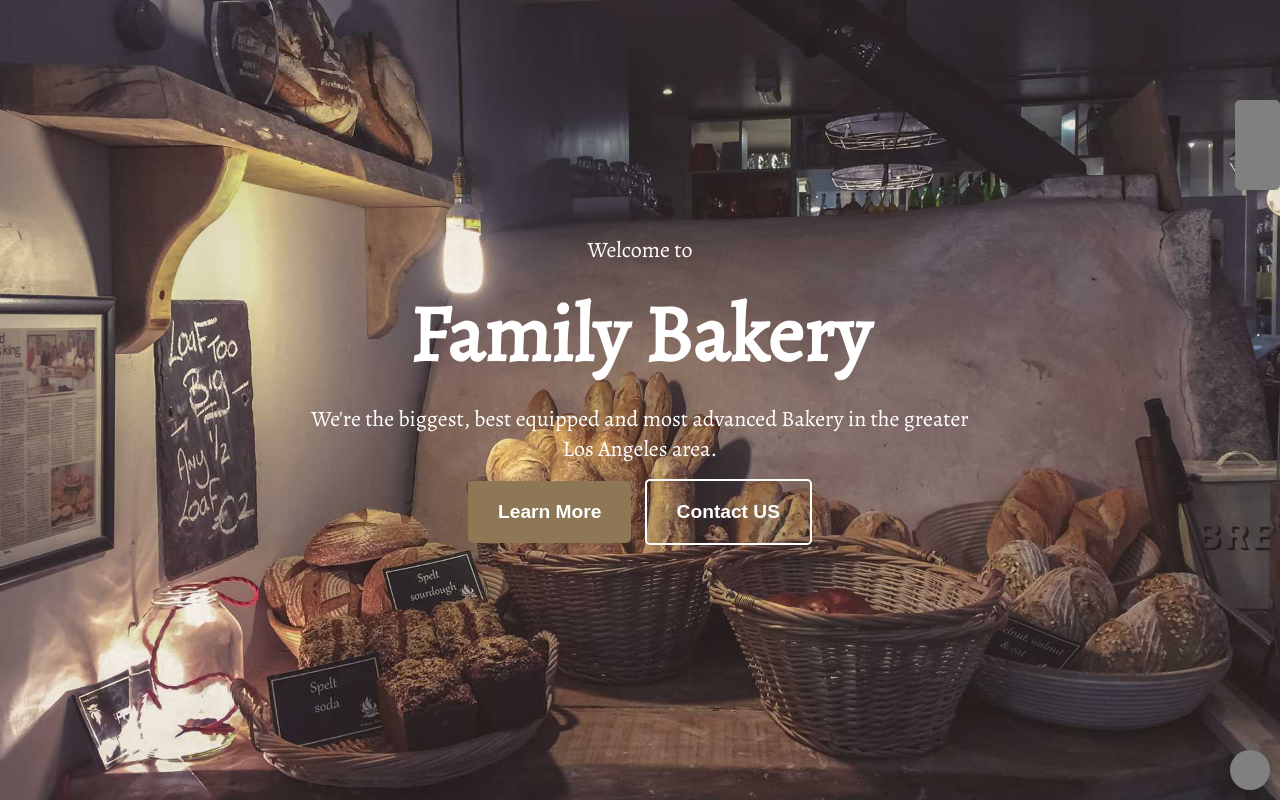
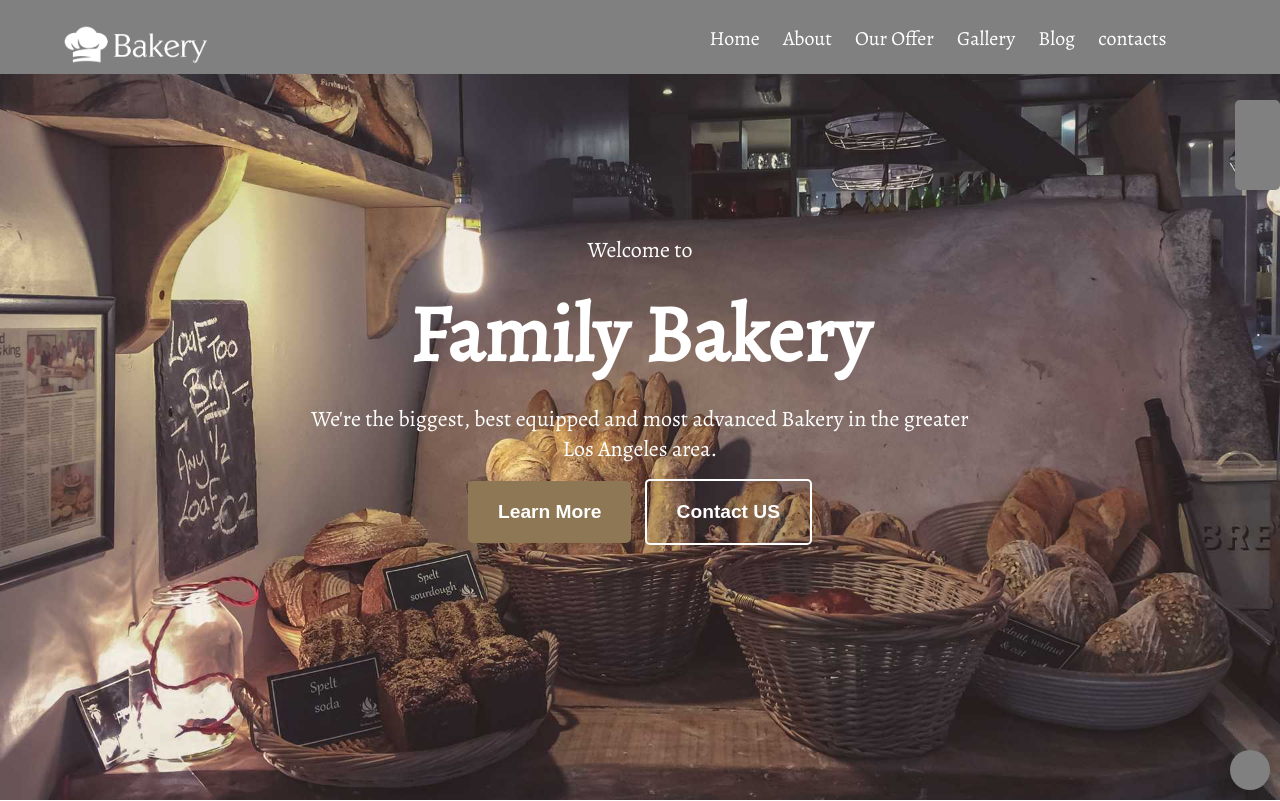
Before and after one commit to Mohamed-Cs99/Bakery, a plain HTML site: page Bakery_v1/index.html in a window 1280 px wide. Shown: the top 801 px of the page. Drawn offline with nearby package versions, Linux system fonts and the light colour scheme.

Commit message:
added nav bar

```diff
--- a/Bakery_v1/index.html
+++ b/Bakery_v1/index.html
@@ -11,7 +11,30 @@
 
 <body>
 
+
+
+
+
     <div class="home">
+
+        <div class="navbar">
+            <div class="container ">
+                <div class=" nav logo">
+                    <img src="Bakery_imgs/bakery-light-1.png" alt="logo">
+                </div>
+                <div class="nav">
+                    <span>Home</span>
+                    <span>About</span>
+                    <span>Our Offer</span>
+                    <span>Gallery</span>
+                    <span>Blog</span>
+                    <span>contacts</span>
+                </div>
+                <div class="clr"></div>
+            </div>
+        </div>
+
+
         <div class="side">
 
         </div>
@@ -231,12 +254,12 @@
             <div class="clr"></div>
         </div>
     </div>
-   <div class="final-sec">
+    <div class="final-sec">
 
-           <img src="Bakery_imgs/bakery-light-1.png" alt="Bakery">
-           <p>Copyright 2017. All rights reserved.</p>
+        <img src="Bakery_imgs/bakery-light-1.png" alt="Bakery">
+        <p>Copyright 2017. All rights reserved.</p>
 
-   </div>
+    </div>
 
 
 
--- a/Bakery_v1/style.css
+++ b/Bakery_v1/style.css
@@ -7,6 +7,44 @@ body {
     padding: 0;
     box-sizing: border-box;
 }
+
+/* Nav Bar */
+.navbar {
+
+    position: fixed;
+    top: 0;
+    right: 0;
+    left: 0;
+    background-color: gray
+}
+
+.nav {
+    width: 50%;
+    float: left;
+    padding-top: 25px;
+}
+
+.nav span {
+
+    margin-left: 20px;
+    font-size: 20px;
+    color: white;
+}
+
+.logo {
+
+    text-align: left;
+}
+
+.logo img {
+
+    width: 25%;
+    padding-bottom: 10px;
+}
+
+
+
+
 
 /* Fixied Side BAr */
 .side {
@@ -288,16 +326,17 @@ body {
 /*Ending of about section  */
 
 
-.final-sec{
+.final-sec {
     background-color: #353330;
     text-align: center;
     padding-bottom: 40px;
 }
-.final-sec img{
+
+.final-sec img {
     margin: 30px 0px 20px;
 }
 
-.final-sec p{
+.final-sec p {
     color: #777;
 }
 
@@ -313,13 +352,13 @@ body {
 }
 
 @media screen and (max-width:600px) {
-    .bake_item, .s2, .s3,.contacts,.ab {
+    .bake_item, .s2, .s3, .contacts, .ab {
         width: 100%;
     }
 }
 
 @media screen and (min-width:601px) and (max-width:786Px) {
-    .bake_item ,.ab{
+    .bake_item, .ab {
         width: 50%;
     }
 
```
